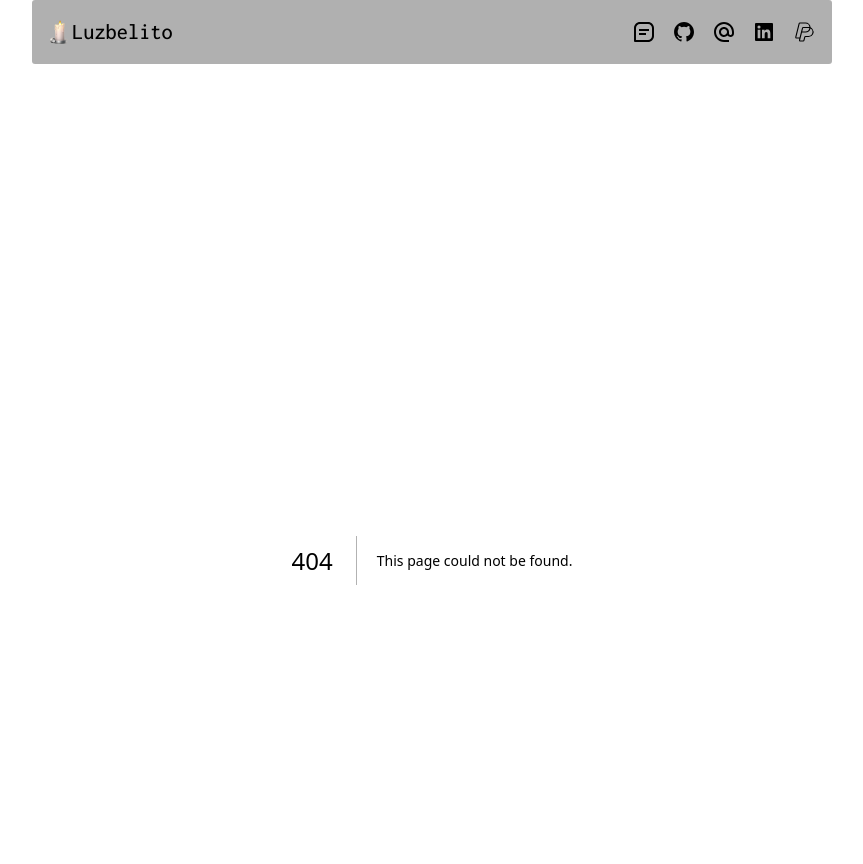
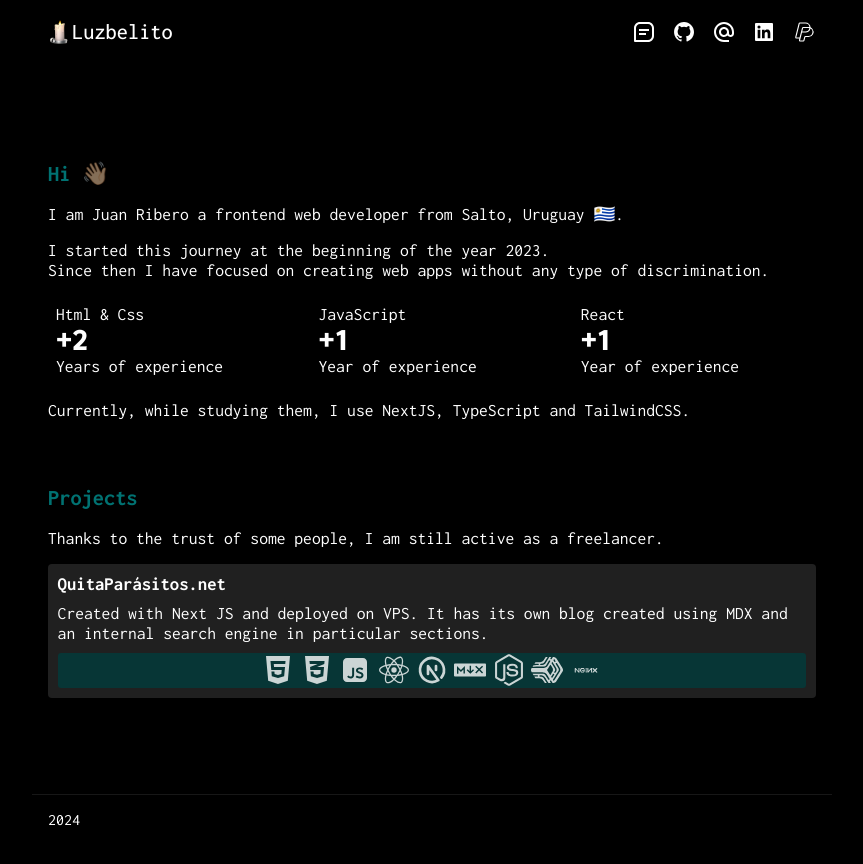
Before and after one commit to riberojuanca/juancaribero, a Next.js app: page /en in a window 1280 px wide. Before the commit this address had no page. Shown: the top 864 px of the page, without its empty margins (208-1071 px from the left). Built offline with nearby package versions, Linux system fonts and the light colour scheme.

Commit message:
English language page was created

```diff
--- /dev/null
+++ b/app/en/page.jsx
@@ -0,0 +1,70 @@
+import Link from "next/link";
+import ProjectCard from "@/components/ProjectCard";
+
+function homePageEnglish() {
+  return (
+    <>
+      <article>
+        <div className="container">
+          <div className="sub-container">
+            <section className="sub-container-section">
+              <h2 className="title-section">Hi 👋🏼</h2>
+              <div className="body-section">
+                <p>
+                  I am Juan Ribero a frontend web developer from Salto, Uruguay
+                  🇺🇾.
+                </p>
+                <p>
+                  I started this journey at the beginning of the year 2023.
+                  <br />
+                  Since then I have focused on creating web apps without any
+                  type of discrimination.
+                </p>
+                <div className="skills">
+                  <div className="skill">
+                    <p>Html & Css</p>
+                    <p>+2</p>
+                    <p>Years of experience</p>
+                  </div>
+                  <div className="skill">
+                    <p>JavaScript</p>
+                    <p>+1</p>
+                    <p>Year of experience</p>
+                  </div>
+                  <div className="skill">
+                    <p>React</p>
+                    <p>+1</p>
+                    <p>Year of experience</p>
+                  </div>
+                </div>
+                <p>
+                  Currently, while studying them, I use NextJS, TypeScript and
+                  TailwindCSS.
+                </p>
+              </div>
+            </section>
+          </div>
+          <div className="sub-container">
+            <section className="sub-container-section">
+              <h2 className="title-section">Projects</h2>
+              <div className="body-section">
+                <p>
+                  Thanks to the trust of some people, I am still active as a
+                  freelancer.
+                </p>
+                <ProjectCard />
+              </div>
+            </section>
+          </div>
+        </div>
+      </article>
+      <footer className="footer">
+        <Link href={""}>
+          <p>2024</p>
+        </Link>
+      </footer>
+    </>
+  );
+}
+
+export default homePageEnglish;
```
